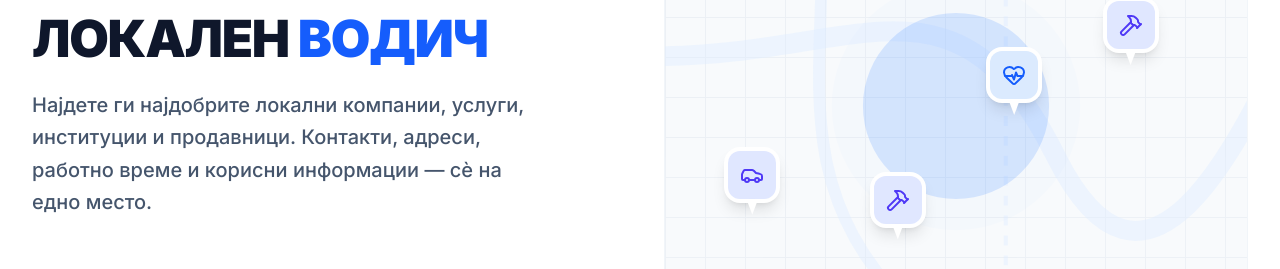
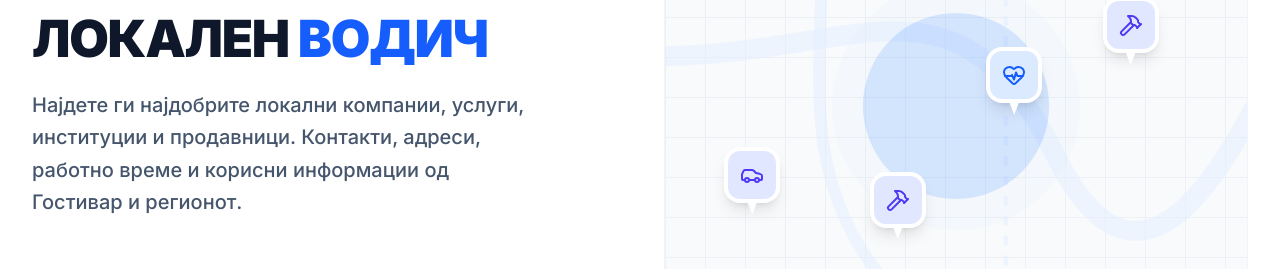
Before and after one commit to MMMediaLLC/Local_Vodic, a React (Vite) app: page / in a window 1280 px wide. Shown: the part 352-621 px from the top of the page. Built offline with nearby package versions, Linux system fonts and the light colour scheme; no server answers.

Commit message:
fix: update hero description text

```diff
--- a/src/components/HeroSection.tsx
+++ b/src/components/HeroSection.tsx
@@ -31,7 +31,7 @@ export default function HeroSection() {
               Локален <span className="text-blue-600">водич</span>
             </h1>
             <p className="text-sm sm:text-xl text-slate-600 font-medium sm:mb-8 leading-relaxed text-center sm:text-left max-w-lg">
-              Најдете ги најдобрите локални компании, услуги, институции и продавници. Контакти, адреси, работно време и корисни информации — сè на едно место.
+              Најдете ги најдобрите локални компании, услуги, институции и продавници. Контакти, адреси, работно време и корисни информации од Гостивар и регионот.
             </p>
           </div>
 
```
